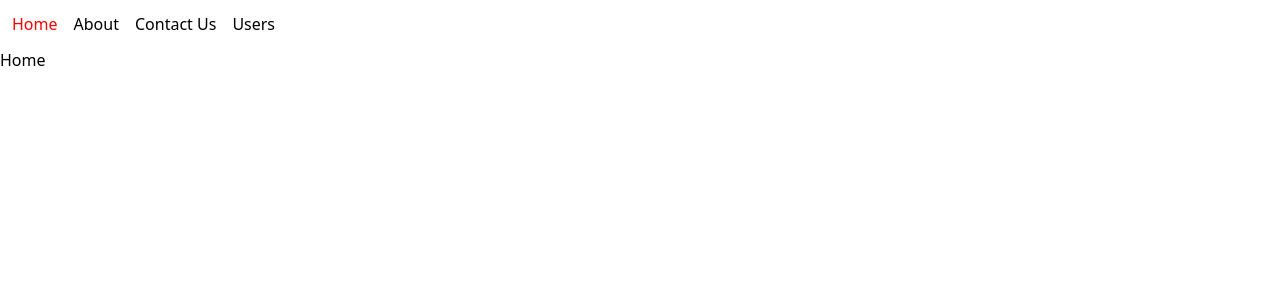
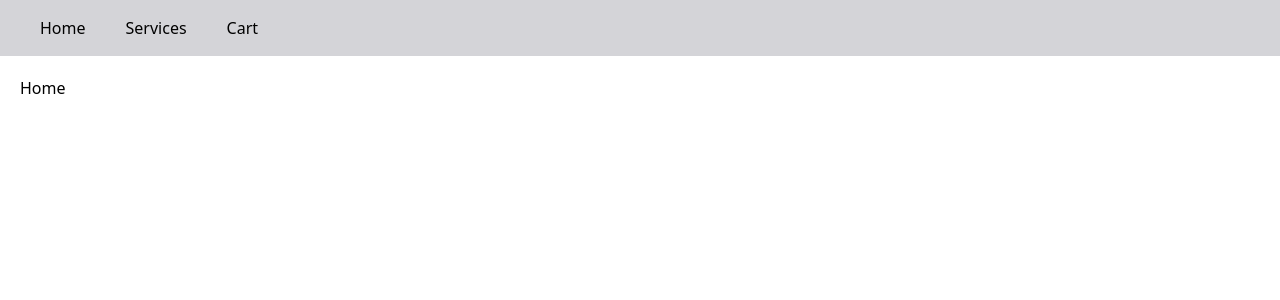
Before and after one commit to Syed-Ali-Quadri/Learn-React-With-Me, a React app: page / in a window 1280 px wide. Shown: the top 300 px of the page. Built offline with nearby package versions, Linux system fonts and the light colour scheme; the HTML template or start-up script is replaced by a standard one.

Commit message:
Day 14 Completed

```diff
--- a/package.json
+++ b/package.json
@@ -10,6 +10,7 @@
     "preview": "vite preview"
   },
   "dependencies": {
+    "axios": "^1.7.3",
     "react": "^18.3.1",
     "react-dom": "^18.3.1",
     "react-hook-form": "^7.52.2",
--- a/src/App.jsx
+++ b/src/App.jsx
@@ -1,66 +1,14 @@
 import React, { useState } from "react";
-import { Link, NavLink, Route, Routes } from "react-router-dom";
-import Home from "./Components/Home";
-import About from "./Components/About";
-import Contact from "./Components/Contact.jsx";
-import Users from "./Components/Users.jsx";
-import Userdetail from "./Components/Userdetail.jsx";
+import NavBar from "./Components/NavBar";
+import Routess from "./Components/Routess";
 
 function App() {
   return (
-    <>
-      <nav className=" m-3 flex gap-4">
-        <NavLink
-          style={(dets) => {
-            return {
-              color: dets.isActive ? "Red" : ""
-            };
-          }}
-          to="/"
-        >
-          Home
-        </NavLink>
-        <NavLink
-          style={(dets) => {
-            return {
-              color: dets.isActive ? "Red" : ""
-            };
-          }}
-          to="/about"
-        >
-          About
-        </NavLink>
-        <NavLink
-          style={(dets) => {
-            return {
-              color: dets.isActive ? "Red" : ""
-            };
-          }}
-          to="/contact"
-        >
-          Contact Us
-        </NavLink>
-        <NavLink
-          style={(dets) => {
-            return {
-              color: dets.isActive ? "Red" : ""
-            };
-          }}
-          to="/users"
-        >
-          Users
-        </NavLink>
-      </nav>
+    <div className="">
+      <NavBar />
 
-      <Routes>
-        <Route path="/" element={<Home />} />
-        <Route path="/about" element={<About />} />
-        <Route path="/contact" element={<Contact />} />
-        <Route path="/users" element={<Users />}>
-          <Route path="/users/:name" element={<Userdetail />} />
-        </Route>
-      </Routes>
-    </>
+      <Routess />
+    </div>
   );
 }
 
--- a/src/Components/About.jsx
+++ /dev/null
@@ -1,11 +0,0 @@
-import React from 'react'
-
-const About = () => {
-  return (
-    <div className='w-full h-[93.1vh] bg-sky-500'>
-      About
-    </div>
-  )
-}
-
-export default About
--- /dev/null
+++ b/src/Components/Cart.jsx
@@ -0,0 +1,76 @@
+import React, { useState } from "react";
+import axios from "axios";
+
+const Cart = () => {
+  const [products, setProducts] = useState([]);
+
+  const getProducts = () => {
+    const api = "https://fakestoreapi.com/products";
+
+    axios
+      .get(api)
+      .then((data) => {
+        const product = data.data;
+
+        setProducts(product);
+
+        product.forEach((elem, index) => {
+          // console.group("Product Details " + index);
+          // console.log(`Title ${elem.title}`);
+          // console.log(`Description ${elem.description}`);
+          // console.log(`Price ${elem.price}`);
+          // console.groupEnd();
+        });
+      })
+      .catch((err) => {
+        console.log(err);
+      });
+  };
+
+  return (
+    <div className="p-5">
+      <h1 className="text-2xl font-bold mb-5">Fetch Product Details</h1>
+      <button
+        className="px-3 py-2 bg-red-500 text-white font-semibold rounded-full"
+        onClick={getProducts}
+      >
+        Call API
+      </button>
+      <div className="w-fit border-2 border-black p-3 rounded-lg mt-5 justify-center flex gap-4 flex-wrap">
+        {products.length > 0 ? (
+          products.map((items, index) => (
+            <div
+              key={index}
+              className="flex px-2 py-4 w-64 border-2 border-black flex-col rounded-md"
+            >
+              <div className="h-48 w-full rounded-md overflow-hidden">
+                <img
+                  className="w-full h-full object-contain"
+                  src={items.image}
+                />
+              </div>
+              <h1 className="font-semibold mt-5 text-sm whitespace-nowrap overflow-hidden">
+                {items.title}
+              </h1>
+              <h2 className="font-medium mt-3 text-xs opacity-60 h-10 overflow-hidden">
+                {items.description}
+              </h2>
+              <div className="flex justify-between align-center mt-5">
+                <button className="font-medium text-xs font-semibold bg-red-500 text-white w-fit px-5 py-1 rounded-md">
+                  ${items.price}
+                </button>
+                <button className="font-medium text-xs font-semibold bg-green-500 text-white w-fit px-5 py-1 rounded-md h-fit">
+                  Buy Now
+                </button>
+              </div>
+            </div>
+          ))
+        ) : (
+          <h1>Loading...</h1>
+        )}
+      </div>
+    </div>
+  );
+};
+
+export default Cart;
--- a/src/Components/Contact.jsx
+++ /dev/null
@@ -1,11 +0,0 @@
-import React from 'react'
-
-function Contact() {
-  return (
-    <div>
-      Contact US.
-    </div>
-  )
-}
-
-export default Contact
--- a/src/Components/Home.jsx
+++ b/src/Components/Home.jsx
@@ -1,9 +1,9 @@
 import React from 'react'
 
-function Home() {
+const Home = () => {
   return (
-    <div>
-      Home
+    <div className='p-5'>
+      <h1>Home</h1>
     </div>
   )
 }
--- /dev/null
+++ b/src/Components/NavBar.jsx
@@ -0,0 +1,14 @@
+import React from 'react'
+import { Link } from "react-router-dom";
+
+const NavBar = () => {
+  return (
+    <div className='bg-zinc-300 w-full p-4 px-10 flex gap-10 justify-left'>
+      <Link to="/">Home</Link>
+      <Link to="/services">Services</Link>
+      <Link to="/cart">Cart</Link>
+    </div>
+  )
+}
+
+export default NavBar
--- /dev/null
+++ b/src/Components/Routess.jsx
@@ -0,0 +1,19 @@
+import React from "react";
+import { Routes, Route } from "react-router-dom";
+import Home from "./Home";
+import Services from "./Services";
+import Cart from "./Cart";
+
+const Routess = () => {
+  return (
+    <div>
+      <Routes>
+        <Route path="/" element={<Home />} />
+        <Route path="/services" element={<Services />} />
+        <Route path="/cart" element={<Cart />} />
+      </Routes>
+    </div>
+  );
+};
+
+export default Routess;
--- /dev/null
+++ b/src/Components/Services.jsx
@@ -0,0 +1,18 @@
+import React, { useEffect } from "react";
+
+const Services = () => {
+  useEffect(() => {
+    console.log("Services component is available now!!");
+    return () => {
+      console.log("Services component is unavailable...");
+    };
+  });
+
+  return (
+    <div className="p-5">
+      <h1>Services</h1>
+    </div>
+  );
+};
+
+export default Services;
--- a/src/Components/Userdetail.jsx
+++ /dev/null
@@ -1,21 +0,0 @@
-import React from 'react'
-import { useNavigate, useParams } from 'react-router-dom'
-
-function Userdetail() {
-    const { name } = useParams();
-    const navigate = useNavigate();
-
-    const handleclick = () => {
-        navigate(-1);
-    };
-
-  return (
-    <div className='p-3'>
-      <h1 className='text-3xl font-semibold mb-5'>User details</h1>
-      <h4>Hey, <span className='font-semibold tracking-tight'>{name}</span>👋🏻</h4>
-      <button onClick={handleclick} className='text-white bg-red-500 px-3 py-1 rounded-md mt-4'>Go back</button>
-    </div>
-  )
-}
-
-export default Userdetail
--- a/src/Components/Users.jsx
+++ /dev/null
@@ -1,21 +0,0 @@
-import React from 'react'
-import { Link, Outlet } from "react-router-dom";
-
-
-function Users() {
-  return (
-    <div className='w-1/2 flex flex-col px-3 py-1'>
-        <h1 className='text-2xl font-semibold mb-3'>Users List</h1>
-      <Link to="/users/John" className='bg-red-200 w-1/3 px-3 py-1 text-xl font-medium hover:bg-red-300 mb-2'>John</Link>
-      <Link to="/users/Peter" className='bg-red-200 w-1/3 px-3 py-1 text-xl font-medium hover:bg-red-300 mb-2'>Peter</Link>
-      <Link to="/users/William" className='bg-red-200 w-1/3 px-3 py-1 text-xl font-medium hover:bg-red-300 mb-2'>William</Link>
-      <Link to="/users/Maddy" className='bg-red-200 w-1/3 px-3 py-1 text-xl font-medium hover:bg-red-300 mb-2'>Maddy</Link>
-        <br />
-      <div className="w-full h-96 bg-sky-400">
-        <Outlet />
-      </div>
-    </div>
-  )
-}
-
-export default Users
--- a/src/main.jsx
+++ b/src/main.jsx
@@ -1,13 +1,11 @@
-import React from 'react'
-import ReactDOM from 'react-dom/client'
-import App from './App.jsx'
-import './index.css'
-import { BrowserRouter } from 'react-router-dom'
+import React from "react";
+import ReactDOM from "react-dom/client";
+import App from "./App.jsx";
+import "./index.css";
+import { BrowserRouter } from "react-router-dom";
 
-ReactDOM.createRoot(document.getElementById('root')).render(
-  <React.StrictMode>
-    <BrowserRouter>
-      <App />
-    </BrowserRouter>
-  </React.StrictMode>,
-)
+ReactDOM.createRoot(document.getElementById("root")).render(
+  <BrowserRouter>
+    <App />
+  </BrowserRouter>
+);
```
Also changed, not shown: 2 other files (tests, documents, lock files or other folders).
